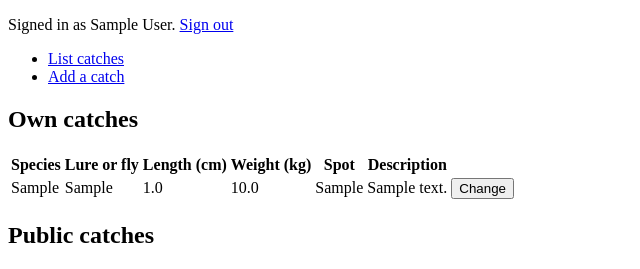
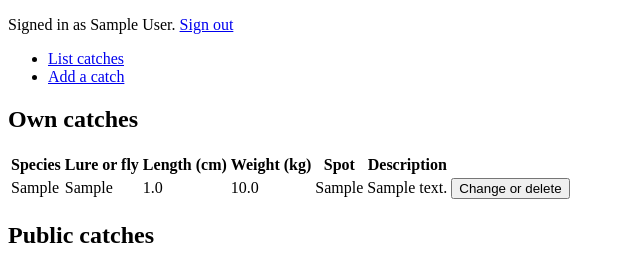
Before and after one commit to matiastamsi/KalastajanKaveri, a Flask app: page /catches in a window 1280 px wide. Shown: the top 269 px of the page, without its empty margins (0-640 px from the left). Run offline with Flask 2, Linux system fonts and the light colour scheme; a user stored in the database is signed in; tables that the repository leaves empty hold one stand-in row (values such as "Sample post").

Commit message:
Own catches can be deleted

```diff
--- a/application/catches/forms.py
+++ b/application/catches/forms.py
@@ -1,5 +1,5 @@
 from flask_wtf import FlaskForm
-from wtforms import StringField, SelectField, DecimalField, validators
+from wtforms import StringField, SelectField, DecimalField, BooleanField, validators
 
 class CatchForm(FlaskForm):
     species = StringField("Species") #Lisätään myöhemmin validointi joka viittaa kalalajitauluun
@@ -10,5 +10,7 @@ class CatchForm(FlaskForm):
     description = StringField("Description", [validators.Length(min=3, max=100)])
     private_or_public = SelectField("Private or public", choices=[('private', 'Private'),('public', 'Public')])
 
+    delete = BooleanField("Delete the catch permanently")
+
     class Meta:
         csrf = False
--- a/application/catches/views.py
+++ b/application/catches/views.py
@@ -32,15 +32,24 @@ catchId = 0
 
 @app.route("/catches/<catch_id>/", methods=["POST"])
 @login_required
-def catches_change(catch_id):
+def catches_change_or_delete(catch_id):
+
     global catchId
     catchId = catch_id
-    return render_template("catches/change.html", form = CatchForm())
+    return render_template("catches/change_or_delete.html", form = CatchForm())
 
 @app.route("/catches/catchId", methods=["POST"])
 @login_required
 def catches_save():
+
     form = CatchForm(request.form)
+
+    if form.delete.data:
+        c = Catch.query.get(catchId)
+        db.session().delete(c)
+        db.session().commit()
+
+        return redirect(url_for("catches_index"))
 
     if not form.validate():
         return render_template("catches/change.html", form = form)
--- a/application/templates/catches/list.html
+++ b/application/templates/catches/list.html
@@ -22,8 +22,8 @@
       <td>{{ catch.spot }}</td>
       <td>{{ catch.description }}</td>
       <td>
-        <form method="POST" action="{{ url_for('catches_change', catch_id = catch.id) }}">
-          <input type="submit" value="Change"/>
+        <form method="POST" action="{{ url_for('catches_change_or_delete', catch_id = catch.id) }}">
+          <input type="submit" value="Change or delete"/>
         </form>
       </td>
     </tr>
```
Also changed, not shown: application/templates/catches/change_or_delete.html (renamed from application/templates/catches/change.html, +9 -1 lines).
